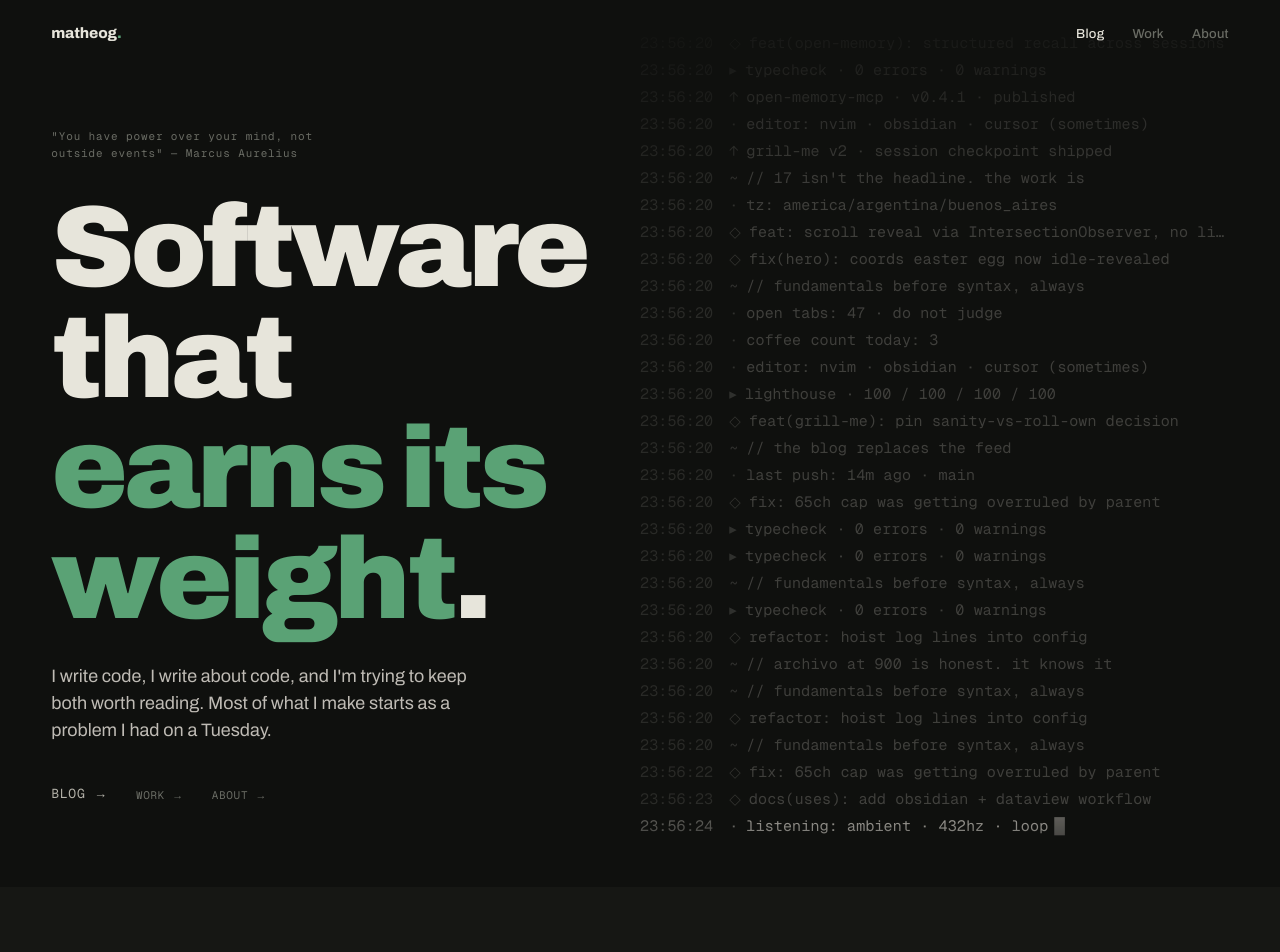
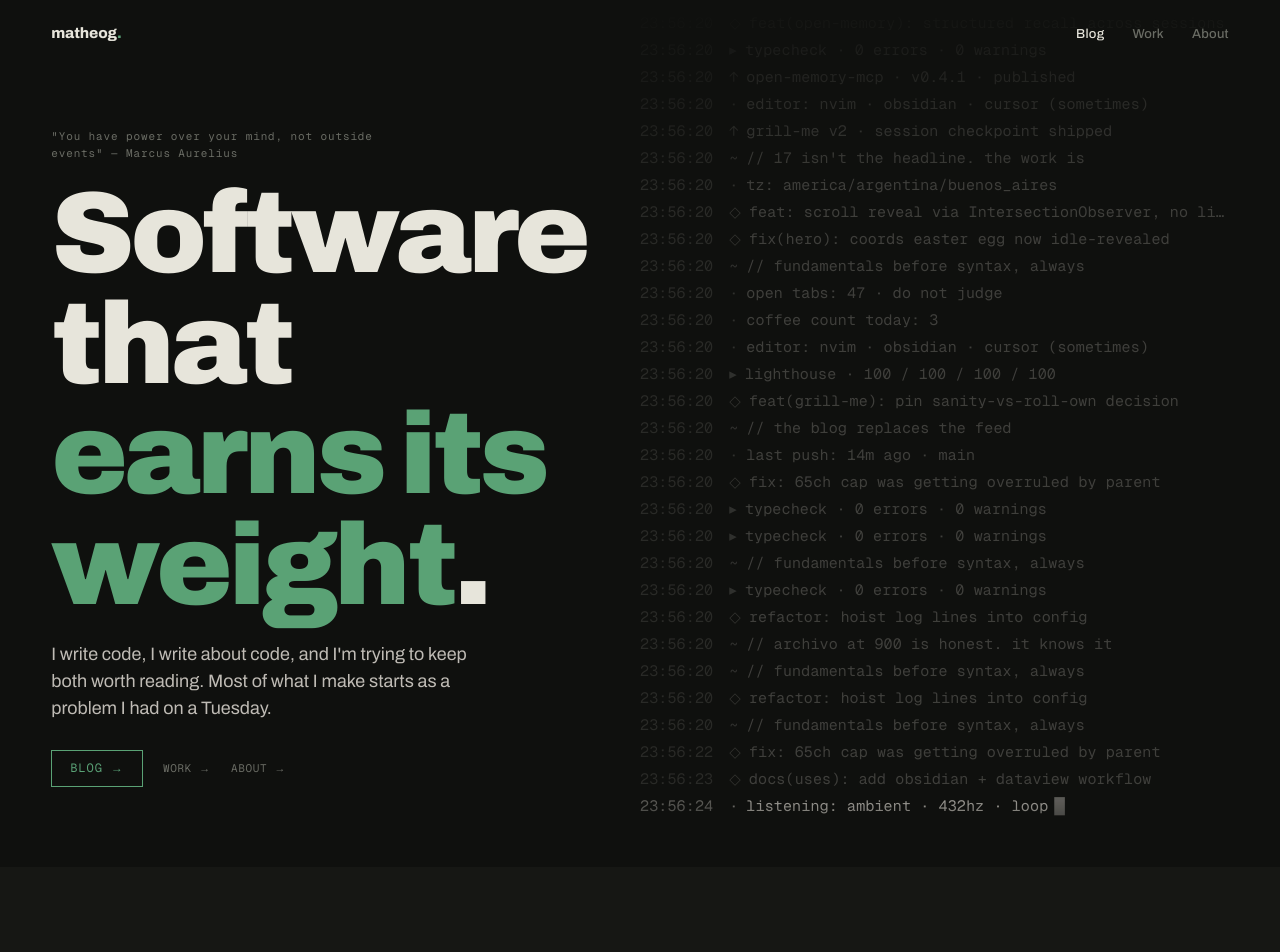
Before and after one commit to Sucu-Syndicate/silverline-portfolio, a Next.js app: page / in a window 1280 px wide. Shown: the top 952 px of the page. Built offline with nearby package versions, Linux system fonts and the light colour scheme.

Commit message:
[PTASK-007] Hero: CTA button for Blog link, typewriter WIP anim, gravity fall, viewport fix

```diff
--- a/app/globals.css
+++ b/app/globals.css
@@ -138,8 +138,8 @@ a { color: inherit; text-decoration: none; }
   font-size: 11px;
   letter-spacing: 0.08em;
   color: var(--text-dim);
-  margin-bottom: 32px;
-  max-width: 44ch;
+  margin-bottom: 18px;
+  max-width: 52ch;
   line-height: 1.5;
 }
 
@@ -149,7 +149,7 @@ a { color: inherit; text-decoration: none; }
   font-size: clamp(56px, 9vw, 132px);
   line-height: 0.96;
   letter-spacing: -0.035em;
-  margin: 0 0 28px;
+  margin: 0 0 20px;
   color: var(--text);
 }
 .hero h1 .green { color: var(--accent); }
@@ -160,41 +160,41 @@ a { color: inherit; text-decoration: none; }
   line-height: 1.5;
   color: rgba(245, 240, 232, 0.78);
   max-width: 44ch;
-  margin: 0 0 40px;
+  margin: 0 0 28px;
 }
 
 .hero-meta {
   display: flex;
-  gap: 28px;
+  gap: 20px;
   align-items: center;
   font-family: var(--font-mono);
   text-transform: uppercase;
+  flex-wrap: nowrap;
 }
 
-/* Primary CTA — Blog link */
+/* Primary CTA — Blog link — bordered button */
 .hero-meta-primary {
-  font-size: 13px;
-  letter-spacing: 0.06em;
-  color: var(--text-2);
+  font-size: 12px;
+  letter-spacing: 0.08em;
+  color: var(--accent);
   text-decoration: none;
-  border-bottom: 1px solid transparent;
-  padding-bottom: 1px;
-  transition: color 0.18s ease, border-color 0.18s ease;
+  border: 1px solid var(--accent);
+  padding: 8px 18px;
+  white-space: nowrap;
+  transition: background 0.25s ease, color 0.25s ease;
 }
 .hero-meta-primary:hover {
-  color: var(--text);
-  border-bottom-color: var(--text-dim);
+  background: var(--accent-bg);
 }
 
 /* WIP links — Work + About */
 .hero-meta-wip {
-  position: relative;
   font-size: 11px;
   letter-spacing: 0.06em;
   color: var(--text-dim);
   cursor: pointer;
   user-select: none;
-  display: inline-block;
+  white-space: nowrap;
 }
 
 /* ─── Terminal log ──────────────────────────────────────── */
--- a/components/sections/Hero.tsx
+++ b/components/sections/Hero.tsx
@@ -1,8 +1,8 @@
 'use client';
 
-import { useState, useEffect } from 'react';
+import { useState, useEffect, useRef } from 'react';
 import Link from 'next/link';
-import { motion, AnimatePresence } from 'framer-motion';
+import { motion } from 'framer-motion';
 import { TERMINAL_LINES, type TerminalLine } from '@/lib/terminal-lines';
 
 const TICK_MIN = 700;
@@ -109,56 +109,65 @@ function HeroLog() {
 }
 
 function WipLink({ label, wipLabel }: { label: string; wipLabel: string }) {
-  const [hovered, setHovered] = useState(false);
+  const [displayText, setDisplayText] = useState(label);
   const [fallen, setFallen] = useState(false);
+  const intervalRef = useRef<ReturnType<typeof setInterval> | null>(null);
+  const resetRef = useRef<ReturnType<typeof setTimeout> | null>(null);
+
+  function clearTimers() {
+    if (intervalRef.current) clearInterval(intervalRef.current);
+    if (resetRef.current) clearTimeout(resetRef.current);
+  }
+
+  function handleHoverStart() {
+    if (fallen) return;
+    clearTimers();
+    let i = 0;
+    setDisplayText('');
+    intervalRef.current = setInterval(() => {
+      i++;
+      setDisplayText(wipLabel.slice(0, i));
+      if (i >= wipLabel.length) {
+        clearInterval(intervalRef.current!);
+        intervalRef.current = null;
+      }
+    }, 40);
+  }
+
+  function handleHoverEnd() {
+    clearTimers();
+    setDisplayText(label);
+  }
 
   function handleClick() {
     if (fallen) return;
+    clearTimers();
+    setDisplayText(label);
     setFallen(true);
-    setTimeout(() => setFallen(false), 600);
+    resetRef.current = setTimeout(() => setFallen(false), 3000);
   }
+
+  useEffect(() => () => clearTimers(), []);
 
   return (
     <motion.span
       className="hero-meta-wip"
-      onHoverStart={() => setHovered(true)}
-      onHoverEnd={() => setHovered(false)}
+      onHoverStart={handleHoverStart}
+      onHoverEnd={handleHoverEnd}
       onClick={handleClick}
-      animate={fallen ? { rotate: -8, y: 80, opacity: 0 } : { rotate: 0, y: 0, opacity: 1 }}
+      animate={
+        fallen
+          ? { y: [0, -10, 320], rotate: [0, 3, -14], opacity: [1, 1, 0] }
+          : { y: 0, rotate: 0, opacity: 1 }
+      }
       transition={
         fallen
-          ? { type: 'spring', damping: 18, stiffness: 200 }
-          : { type: 'spring', damping: 24, stiffness: 300 }
+          ? { duration: 1.1, times: [0, 0.07, 1], ease: 'easeIn' }
+          : { duration: 0.4, ease: 'easeOut' }
       }
-      style={{ display: 'inline-block' }}
+      style={{ display: 'inline-block', whiteSpace: 'nowrap' }}
     >
-      {/* Fixed-width container so swapped text doesn't shift layout */}
-      <span style={{ position: 'relative', display: 'inline-block', minWidth: '6ch' }}>
-        <AnimatePresence mode="wait" initial={false}>
-          {hovered ? (
-            <motion.span
-              key="wip"
-              initial={{ opacity: 0 }}
-              animate={{ opacity: 1 }}
-              exit={{ opacity: 0 }}
-              transition={{ duration: 0.12 }}
-              style={{ position: 'absolute', left: 0, whiteSpace: 'nowrap' }}
-            >
-              {wipLabel}
-            </motion.span>
-          ) : (
-            <motion.span
-              key="label"
-              initial={{ opacity: 0 }}
-              animate={{ opacity: 1 }}
-              exit={{ opacity: 0 }}
-              transition={{ duration: 0.12 }}
-            >
-              {label}
-            </motion.span>
-          )}
-        </AnimatePresence>
-      </span>
+      {displayText}
     </motion.span>
   );
 }
```
